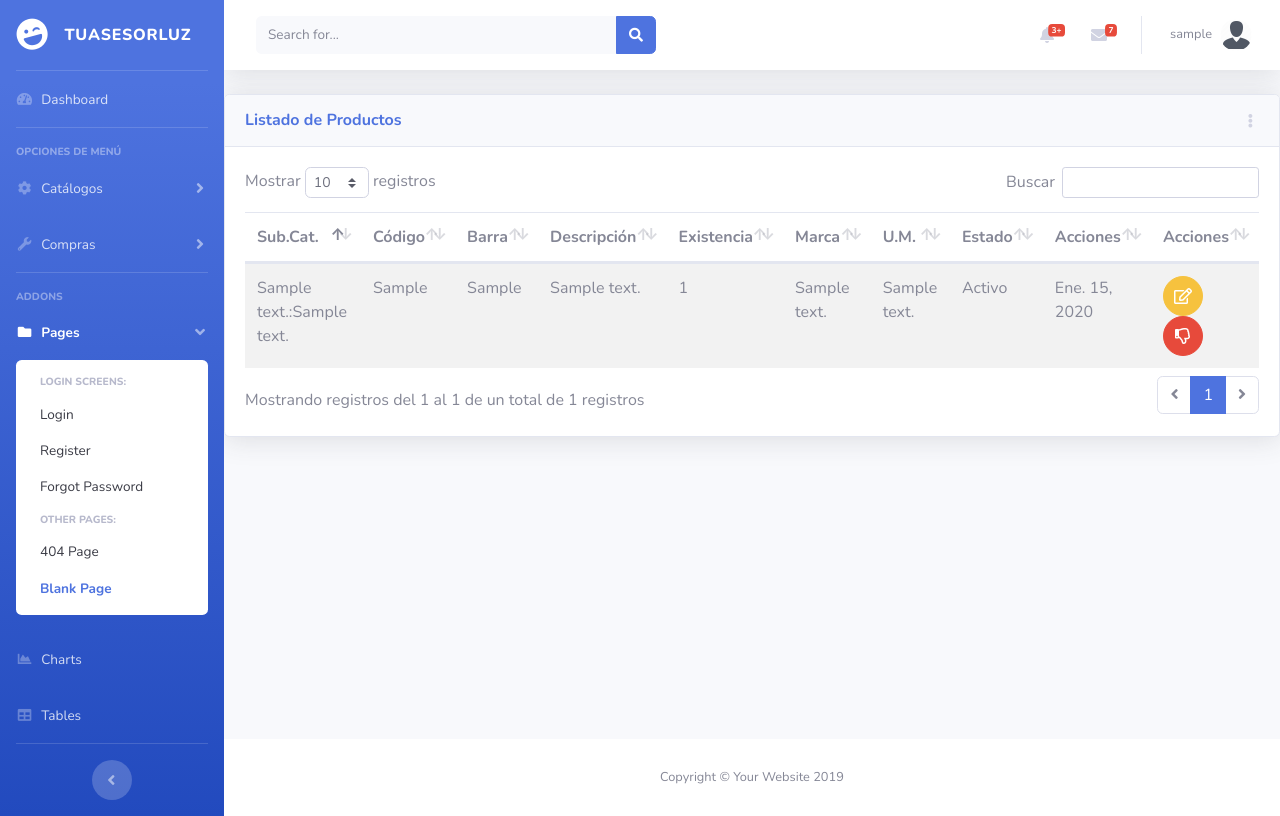
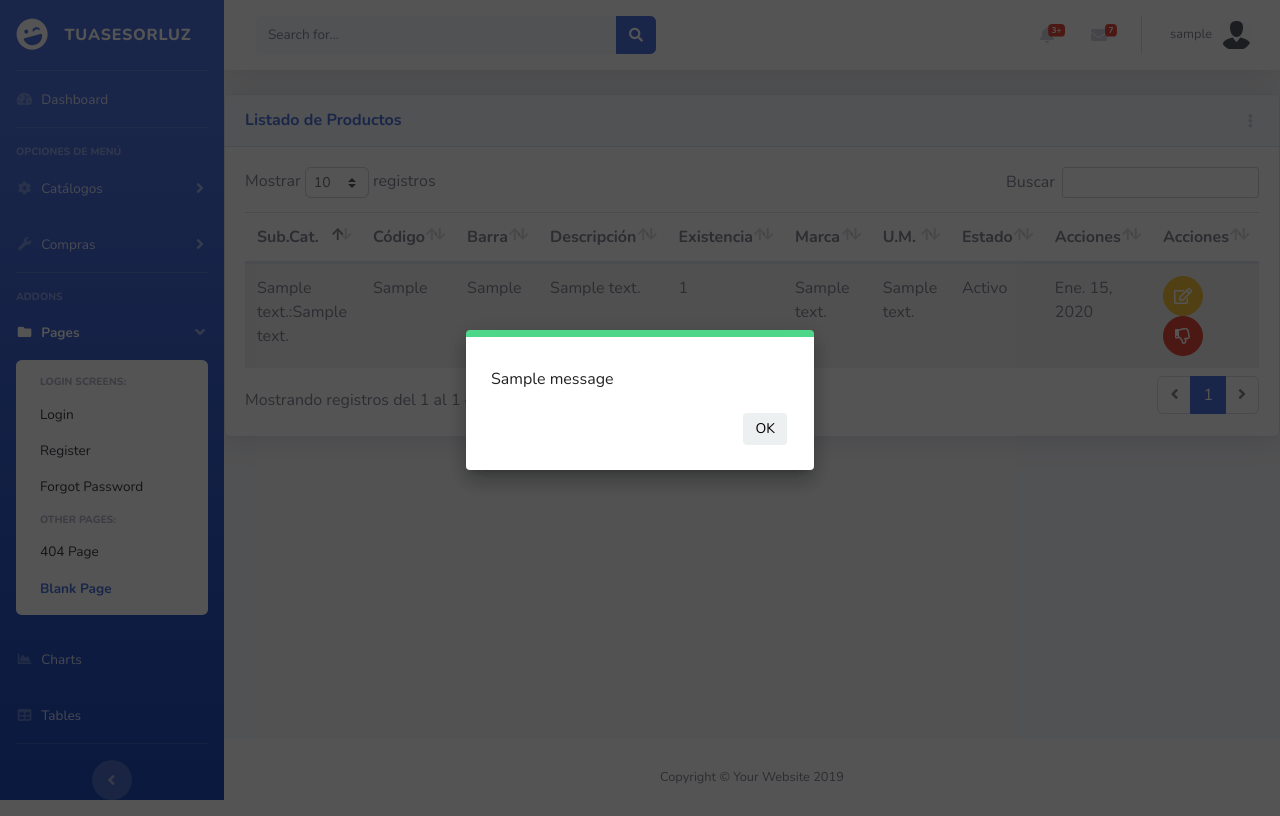
Before and after one commit to CarlosSanz81/facturacion, a Django app: page /inv/producto/ in a window 1280 px wide. Run offline with Django 3.2, Linux system fonts and the light colour scheme; a user stored in the database is signed in; tables that the repository leaves empty hold one stand-in row (values such as "Sample post"); one stand-in notice (Sample message) is shown; some libraries are stand-ins or nearby versions.

Commit message:
vistas basadas en clases

```diff
--- a/inv/templates/inv/categoria_list.html
+++ b/inv/templates/inv/categoria_list.html
@@ -11,7 +11,7 @@
         </a>
         <div class="dropdown-menu dropdown-menu-right shadow animated--fade-in" aria-labelledby="dropdownMenuLink">
           <div class="dropdown-header">Acciones:</div>
-          <a class="dropdown-item" href="{% url 'inv:categoria_new' %}"><i class="far fa-calendar-plus"></i> Nueva</a>
+          <a class="dropdown-item" onclick="return abrir_modal('{% url 'inv:categoria_new' %}')" href="#"><i class="far fa-calendar-plus"></i> Nueva</a>
 
         </div>
       </div>
--- a/inv/templates/inv/producto_list.html
+++ b/inv/templates/inv/producto_list.html
@@ -43,16 +43,17 @@
               <td>{{ item.existencia }}</td>
               <td>{{ item.marca }}</td>
               <td>{{ item.unidad_medida }}</td>
-              <td>{{ item.estado|yesno:"Activo,Desactivado" }}</td>
+              <td>{{ item.estado|yesno:"Activo, Desactivado" }}</td>
               <td>{{ item.ultima_compra }}</td>
 
               <td>
-                <button onclick="return abrir_modal('{% url 'inv:producto_edit' item.id %}')" class="btn btn-warning btn-circle">
+                <button  class="btn btn-warning btn-circle" onclick= "return abrir_modal('{% url 'inv:producto_edit' item.id %}')" >
                 <i class="far fa-edit"></i></button>
                 {% if not item.estado %}
-                  <a href="{% url 'inv:producto_inactivar' item.id %}" class="btn btn-success btn-circle" role="button"><i class="far fa-thumbs-up"></i></a>
+                  <button  class="btn btn-success btn-circle" onclick= "return abrir_modal('{% url 'inv:producto_inactivar' item.id %}')" ><i class="far fa-thumbs-up"></i>
+
                 {% else %}
-                  <a href="{% url 'inv:producto_inactivar' item.id %}" class="btn btn-danger btn-circle" role="button"><i class="far fa-thumbs-down"></i></a>
+                  <button  class="btn btn-danger btn-circle" onclick= "return abrir_modal('{% url 'inv:producto_inactivar' item.id %}')" ><i class="far fa-thumbs-down"></i>
                 {% endif %}
               </td>
             </tr>
--- a/inv/views.py
+++ b/inv/views.py
@@ -2,6 +2,7 @@ from django.shortcuts import render, redirect
 from django.views import generic
 from django.urls import reverse_lazy
 from django.contrib.auth.mixins import LoginRequiredMixin
+from django.contrib.messages.views import SuccessMessageMixin
 
 from django.http import HttpResponse
 import json
@@ -16,25 +17,27 @@ class CategoriaView(LoginRequiredMixin, generic.ListView):
     context_object_name = "obj"
     login_url = "bases:login"
 
-class CategoriaNew(LoginRequiredMixin, generic.CreateView):
+class CategoriaNew(SuccessMessageMixin, LoginRequiredMixin, generic.CreateView):
     model = Categoria
     template_name = "inv/categoria_form.html"
     context_object_name = "obj"
     form_class = CategoriaForm
     success_url = reverse_lazy("inv:categoria_list")
     login_url = "bases:login"
+    success_message = "Categoría Creada Satisfactoriamente"
 
     def form_valid(self, form):
         form.instance.uc = self.request.user
         return super().form_valid(form)
 
-class CategoriaEdit(LoginRequiredMixin, generic.UpdateView):
+class CategoriaEdit(SuccessMessageMixin, LoginRequiredMixin, generic.UpdateView):
     model = Categoria
     template_name = "inv/categoria_form.html"
     context_object_name = "obj"
     form_class = CategoriaForm
     success_url = reverse_lazy("inv:categoria_list")
     login_url = "bases:login"
+    success_message = "Categoría Actualizada Correctamente"
 
     def form_valid(self, form):
         form.instance.um = self.request.user.id
@@ -197,12 +200,15 @@ def categoria_inactivar(request, id):
             categoria.estado = False
             categoria.save()
             contexto = {'obj':'OK'}
+
             return HttpResponse('Categoria Inactivada')
+
         else:
             categoria.estado = True
             categoria.save()
             contexto = {'obj':'OK'}
-            return HttpResponse('Categoria Inactivada')
+            return HttpResponse('Categoria Activada')
+
     return render(request, template_name,contexto)
 
 def marca_inactivar(request, id):
@@ -259,17 +265,19 @@ def producto_inactivar(request, id):
     template_name = "inv/catalogos_del.html"
 
     if not prod:
-        return redirect("inv:producto_list")
+        return HttpResponse('Producto no existe ' + str(id))
 
     if request.method == 'GET':
         contexto = {'obj':prod}
-
     if request.method == 'POST':
         if prod.estado:
             prod.estado = False
+            prod.save()
+            contexto = {'obj':'OK'}
+            return HttpResponse('Producto Inactivado')
         else:
             prod.estado = True
-        prod.save()
-        return redirect("inv:producto_list")
-
+            prod.save()
+            contexto = {'obj':'OK'}
+            return HttpResponse('Producto Activado')
     return render(request, template_name,contexto)
--- a/templates/base/base.html
+++ b/templates/base/base.html
@@ -441,14 +441,30 @@
 		  return false;
 	  }
 
-	  function mensaje(msg, color='green', tema = 'material'){
+	  function mensaje(msg, color='green')
+	  {
+		  if (color=="success")
+		  {
+			  color = "green";
+		  }
+		  if (color=="error")
+		  {
+			  color = "red";
+		  }
+
 		  $.alert({
 			  title:'',
-			  theme: tema,
-			  type: color,
-			  content: msg
-		  });
+			  theme:'material',
+			  type:color,
+			  content:msg
+		  })
 	  }
+
+	  {% if messages %}
+	  	{% for message in messages %}
+			mensaje("{{ message }}");
+		{% endfor %}
+	  {% endif %}
   </script>
 
   {% endblock control_modal  %}
```
